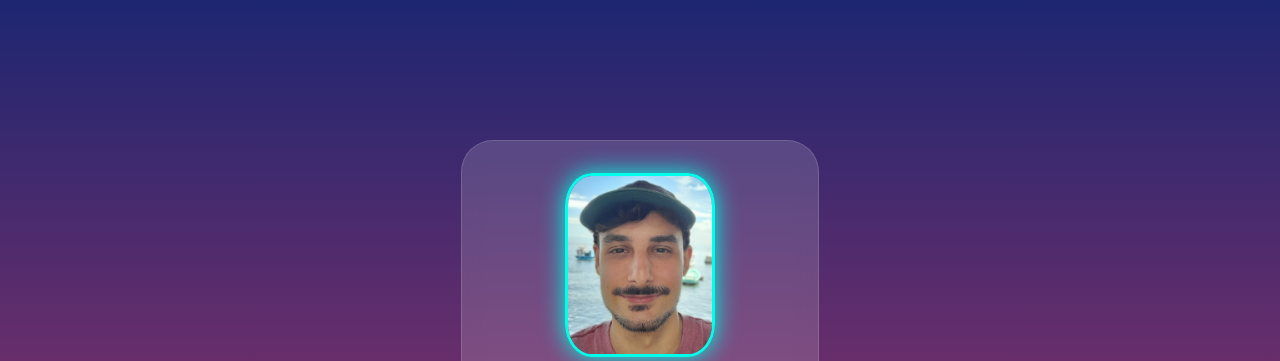
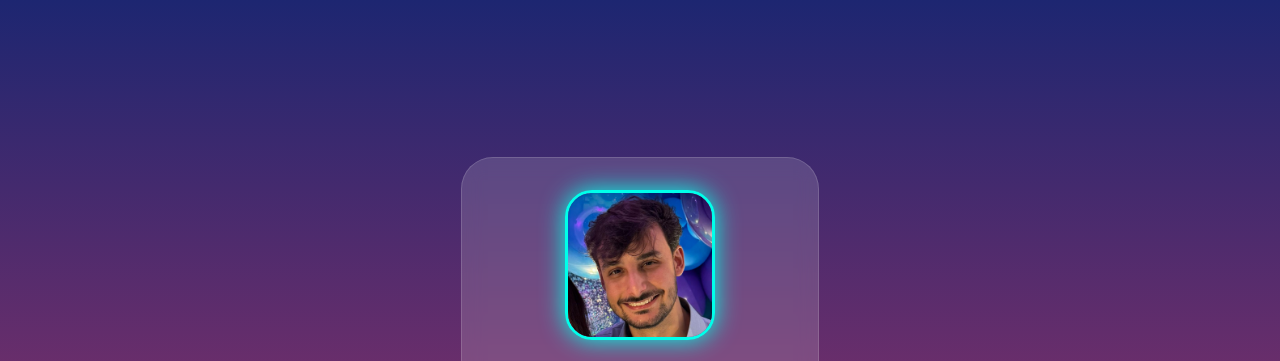
Before and after one commit to GuilhermeRozenblat/contato, a plain HTML site: page index.html in a window 1280 px wide. Shown: the top 361 px of the page. Drawn offline with nearby package versions, Linux system fonts and the light colour scheme.

Commit message:
Add files via upload

```diff
--- a/index.html
+++ b/index.html
@@ -13,7 +13,7 @@
 <body>
     <div class="profile-card">
         <div class="info-box">
-            <img src="guiurcacentro.jpg" alt="">
+            <img src="guifoto2.jpg" alt="">
             <div class="info">
                 <h2>Guilherme Rozenblat</h2>
                 <p>Desenvolvedor</p>
```
Also changed, not shown: guifoto2.jpg (added).
